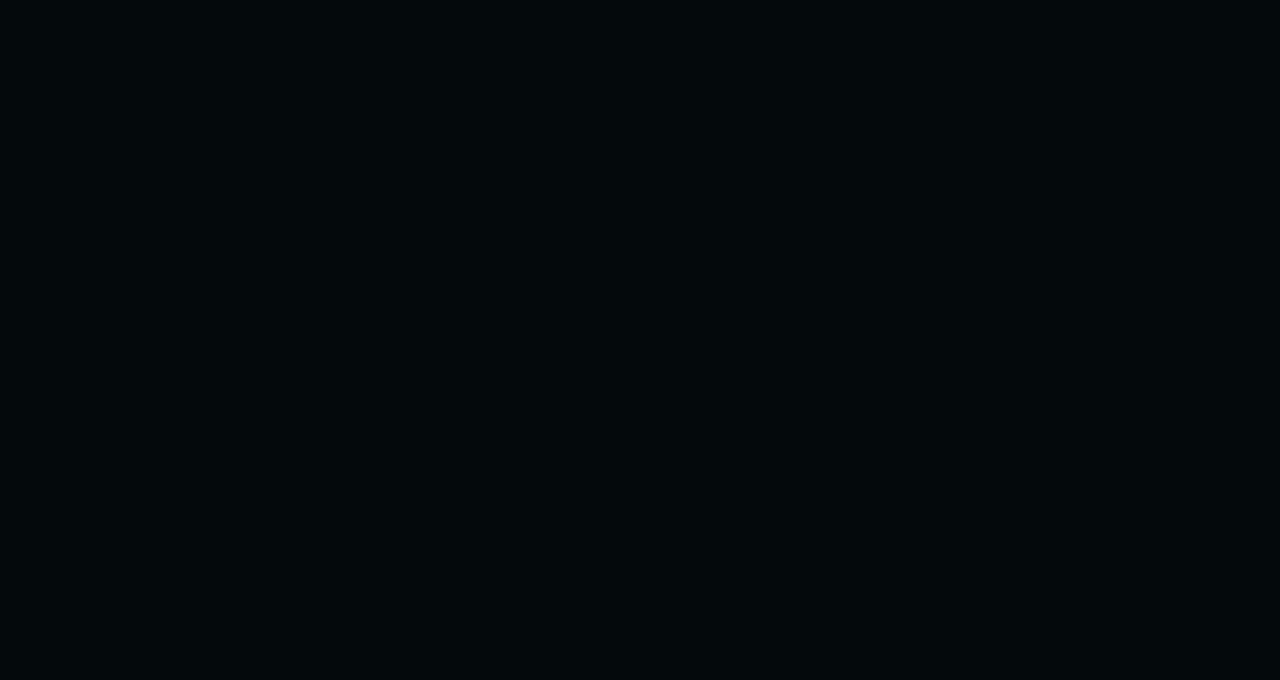
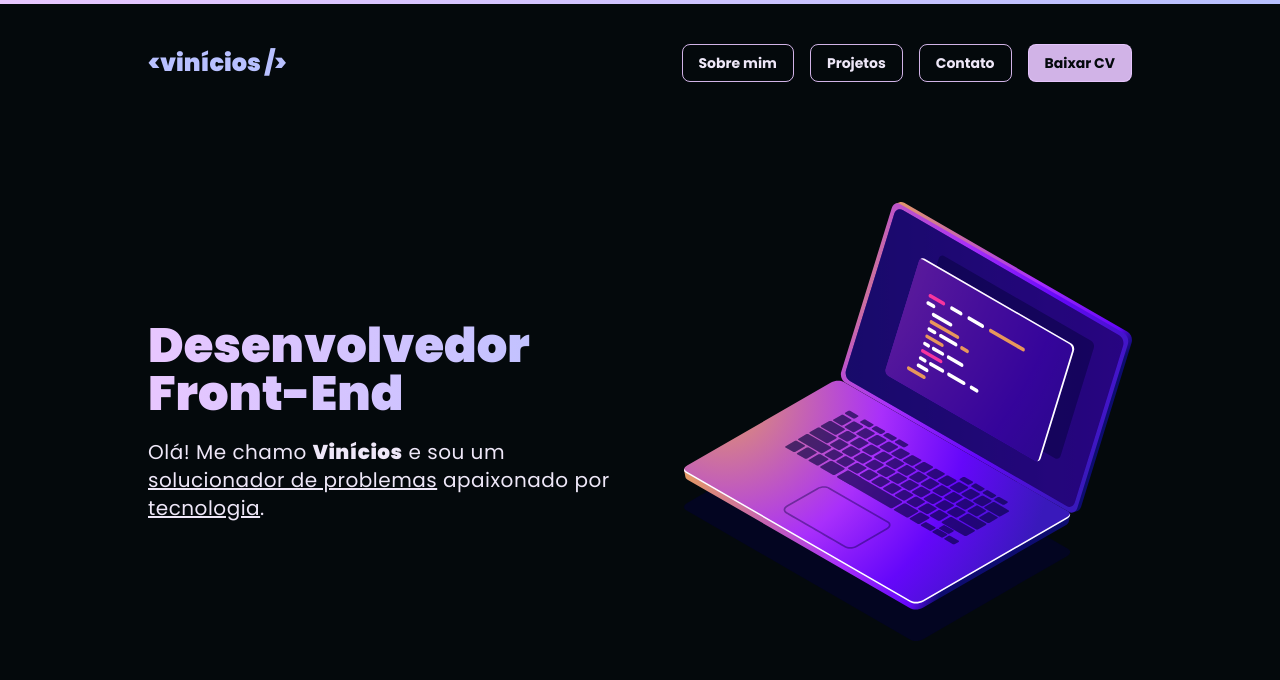
Before and after one commit to vinicioscst/portfolio, a Next.js app: page / in a window 1280 px wide. Shown: the top 680 px of the page. Built offline with nearby package versions, Linux system fonts and the light colour scheme.

Commit message:
:new: added first components to main page

```diff
--- a/src/app/page.tsx
+++ b/src/app/page.tsx
@@ -1,5 +1,17 @@
+import Banner from "@/components/Banner";
+import Container from "@/components/Container";
+import Header from "@/components/Header";
+
 export default function Home() {
   return (
-    <></>
-  )
+    <>
+      <div className="h-1 bg-gradient-to-r from-primary-color to-accent-color"></div>
+      <Header />
+      <Container>
+        <main className="w-full my-20 flex flex-col gap-10">
+          <Banner />
+        </main>
+      </Container>
+    </>
+  );
 }
```
